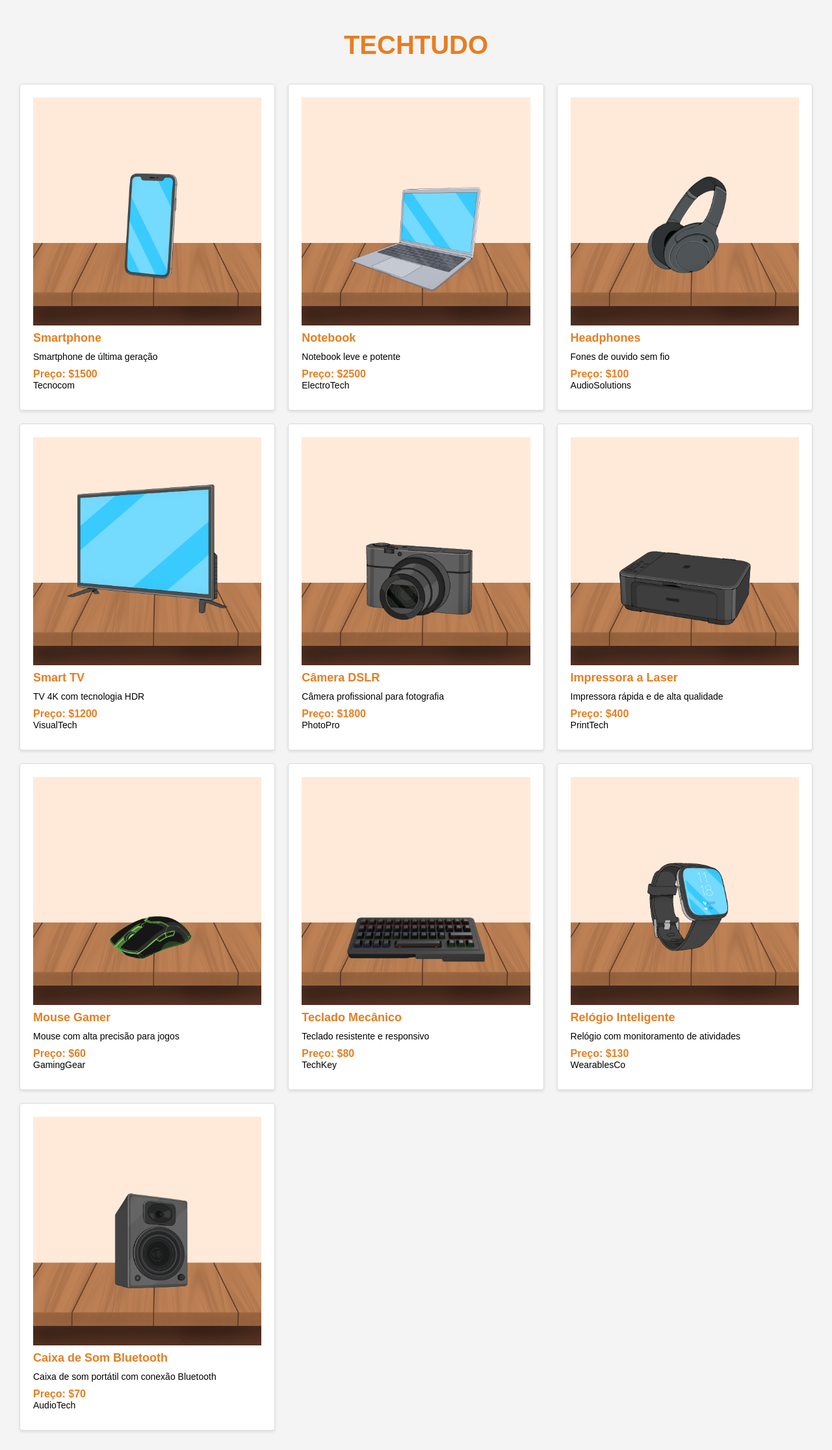
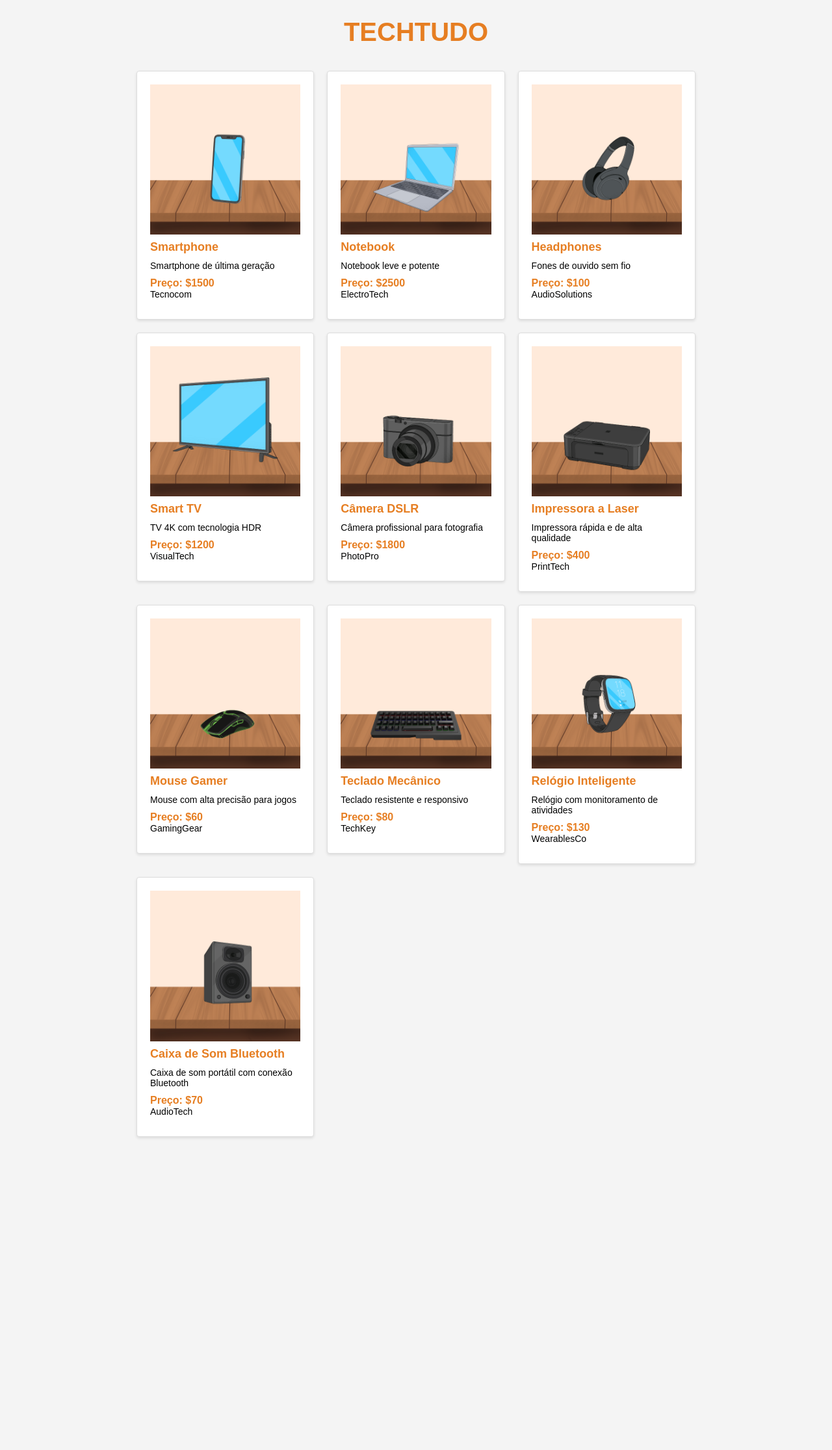
Before and after one commit to brunaK19/3-DS, a PHP site: page / in a window 1280 px wide. Shown: the whole page at 65% size. After the commit the page ends 1752 px from the top, so only its background shows below. Run offline with PHP 8.4, Linux system fonts and the light colour scheme.

Commit message:
Update style.css

```diff
--- a/API_FETCH/CSS/style.css
+++ b/API_FETCH/CSS/style.css
@@ -8,7 +8,7 @@ body, div, h2, p, span {
   body {
     font-family: Arial, sans-serif;
     background-color: #f4f4f4;
-    padding: 20px;
+    padding: 0 200px;
   }
 
   h1{
@@ -18,6 +18,8 @@ body, div, h2, p, span {
   }
 
   .product {
+    cursor: pointer;
+
     background-color: #fff;
     border: 1px solid #ddd;
     padding: 20px;
@@ -32,7 +34,8 @@ body, div, h2, p, span {
 
 
   .product img {
-    max-width: 100%;
+    width: 100%;
+    margin: 0 auto;
     height: auto;
 
   }
@@ -57,7 +60,15 @@ body, div, h2, p, span {
     font-weight: bold;
   }
 
+@media (max-width: 1100px) {
+  body {
+    padding: 20px;
+  }
+}
+
+
 @media screen and (max-width: 768px) {
+
     .product {
         width: calc(50% - 20px);
     }
```
